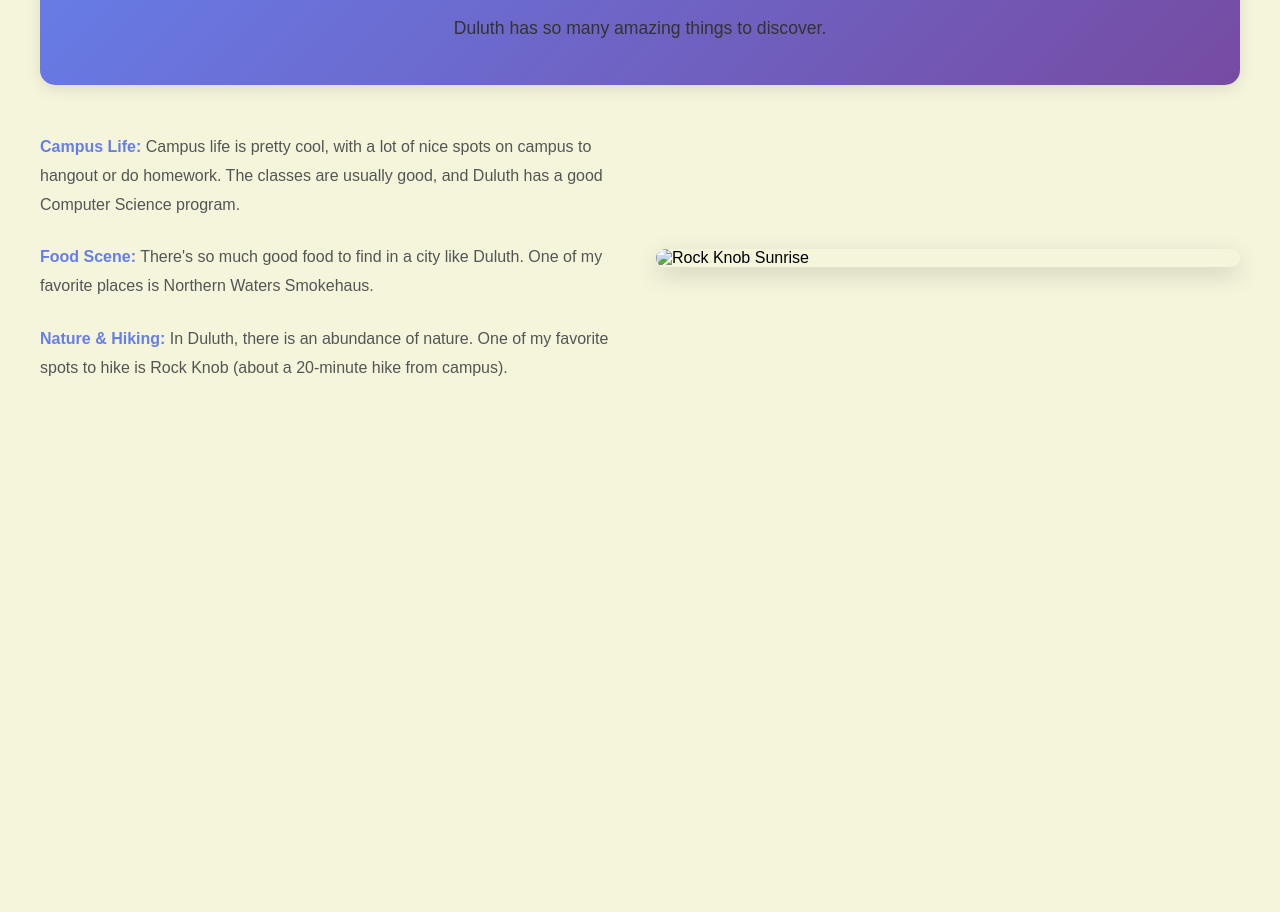
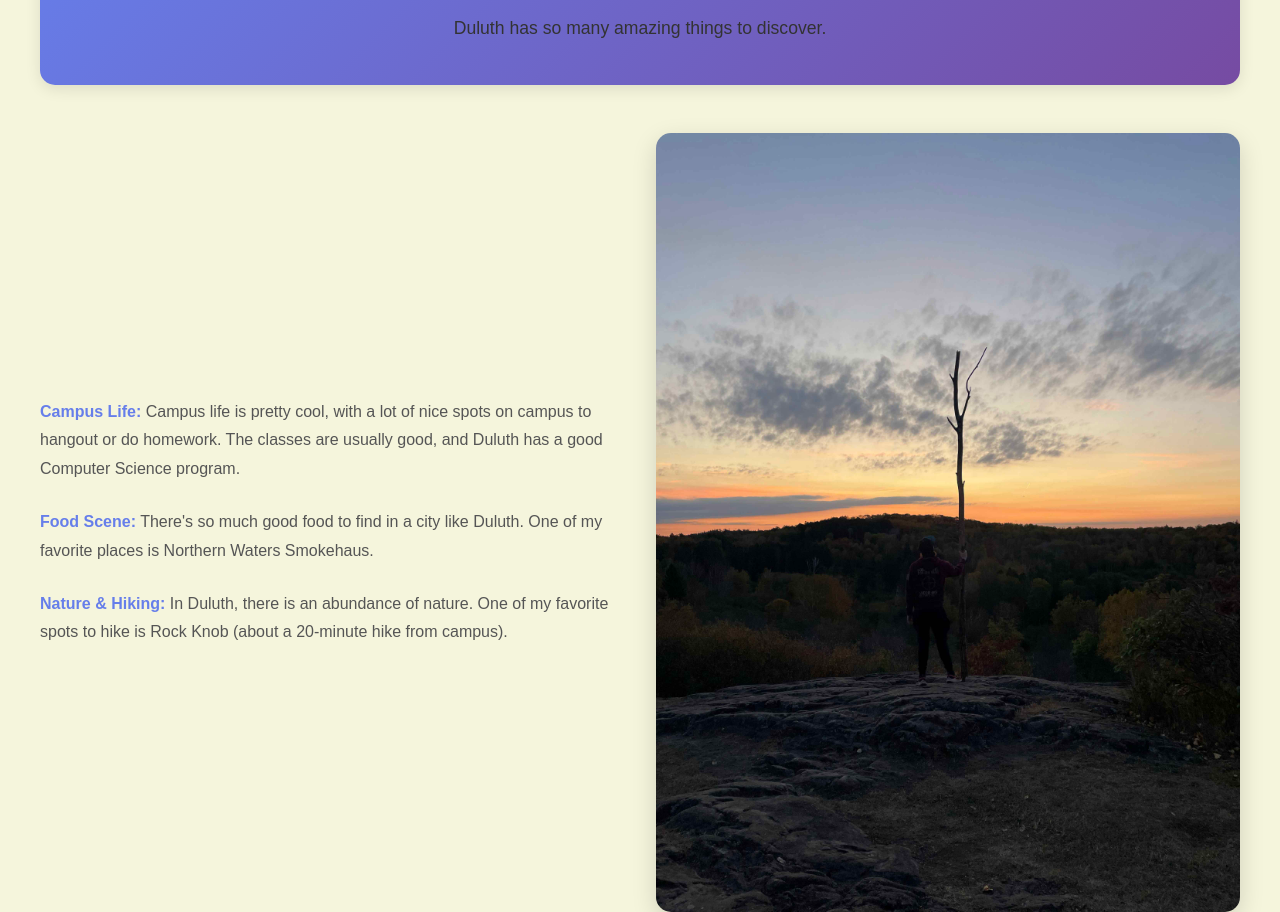
Before and after one commit to marqu652/MISproject, a plain HTML site: page discover.html in a window 1280 px wide. Shown: the part 1025-1937 px from the top of the page. Before the commit the page ends 1488 px from the top, so only its background shows below. Drawn offline with Linux system fonts and the light colour scheme.

Commit message:
Fixed image pathname encoding

```diff
--- a/discover.html
+++ b/discover.html
@@ -188,9 +188,10 @@
             </div>
 
             <div class="content-image">
-                <img src="./media/RockKnobSunriseStick.jpg" alt="Rock Knob Sunrise">
+                <img src="RockKnobSunriseStick.jpg" alt="Rock Knob Sunrise">
             </div>
         </div>
     </div>
 </body>
+
 </html>
```
